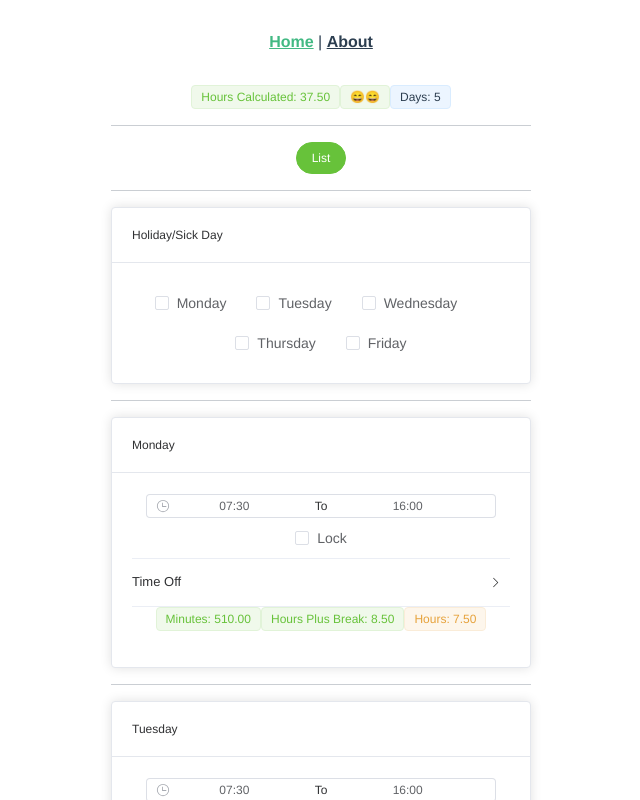
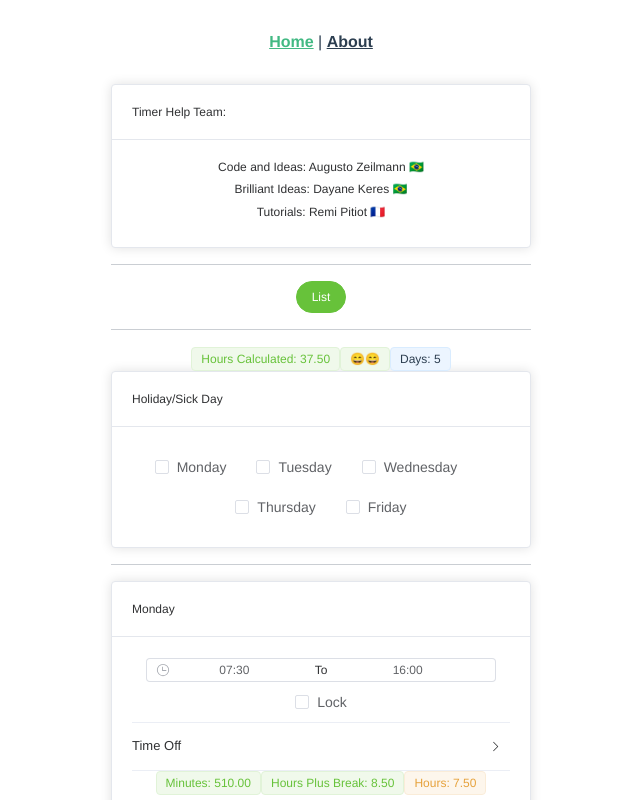
Before and after one commit to zeilmann/timer_helperV3, a Vue app: page / in a window 1280 px wide. Shown: the top 800 px of the page, without its empty margins (319-959 px from the left). Built offline with nearby package versions, Linux system fonts and the light colour scheme.

Commit message:
team name

```diff
--- a/src/views/HomeView.vue
+++ b/src/views/HomeView.vue
@@ -1,16 +1,28 @@
 <template>
+
     <div class="container">
     <div class="row justify-content-sm-center">
       <div class="col-sm-auto">
+        <el-card shadow="always" class="box-card">
+          <template #header>
+            <div class="card-header">
+              <span>Timer Help Team:</span>
+            </div>
+          </template>
+          <h6 class="letreiro">Code and Ideas: Augusto Zeilmann 🇧🇷 </h6>
+          <h6 class="letreiro">Brilliant Ideas: Dayane Keres 🇧🇷</h6>
+          <h6 class="letreiro">Tutorials: Remi Pitiot 🇫🇷</h6>
+        </el-card>
+
+        <hr>
+        <el-button @click="listahorarios()" type="success" round>List</el-button>
+        <hr>
         <el-tag v-if="totalB.toFixed(2) === '0.00' || totalB.toFixed(2) === '37.50' || totalB.toFixed(2) === '22.50' || totalB.toFixed(2) === '30.00' || totalB.toFixed(2) === '15.00' || totalB.toFixed(2) === '7.50'" type="success">Hours Calculated: {{ totalB.toFixed(2) }}</el-tag>
         <el-tag v-else type="danger">Hours Calculated: {{ totalB.toFixed(2) }}</el-tag>
         <el-tag v-if ="totalB.toFixed(2) === '0.00'" type="Sucess">the whole week off😄😍😍😍</el-tag>
         <el-tag v-if=" totalB.toFixed(2) === '0.00' || totalB.toFixed(2) === '37.50' || totalB.toFixed(2) === '22.50' || totalB.toFixed(2) === '30.00' || totalB.toFixed(2) === '15.00' || totalB.toFixed(2) === '7.50'" type="success">😄😄</el-tag>
         <el-tag v-else type="danger">😭😭</el-tag>
         <el-tag type="sucess">Days: {{ valorrec1 }}</el-tag>
-        <hr>
-        <el-button @click="listahorarios()" type="success" round>List</el-button>
-        <hr>
         <el-card shadow="always" class="box-card">
           <template #header>
             <div class="card-header">
@@ -902,4 +914,9 @@ span {
   .el-table .success-row {
     background: #f0f9eb;
   }
+
+ .letreiro {
+
+  font-size: 12px;
+ }
 </style>
```
Also changed, not shown: 2 other files (tests, documents, lock files or other folders).
